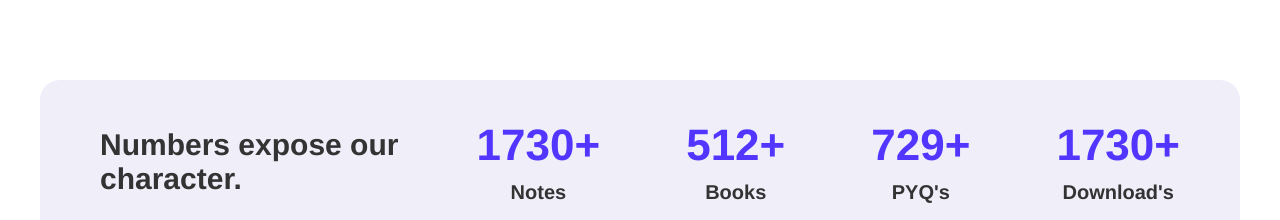
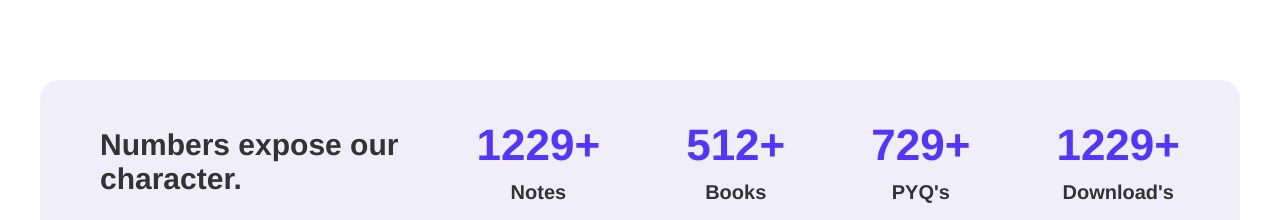
Before and after one commit to shivam907/temp1, a React (Create React App) app: page /subject in a window 1280 px wide. Shown: the part 820-1040 px from the top of the page. Built offline with nearby package versions, Linux system fonts and the light colour scheme; a web font is replaced by a local one.

Commit message:
Fixed the animation bug

```diff
--- a/src/App.js
+++ b/src/App.js
@@ -26,10 +26,15 @@
           </Route>
         </Routes>
       </BrowserRouter> */}
-      {loading && <Loader />}
-      <LandingPage />
-      <SelectSemester />
-      <SubjectPage />
+      {loading ? (
+        <Loader />
+      ) : (
+        <>
+          <LandingPage />
+          <SelectSemester />
+          <SubjectPage />
+        </>
+      )}
     </>
   );
 }
```
